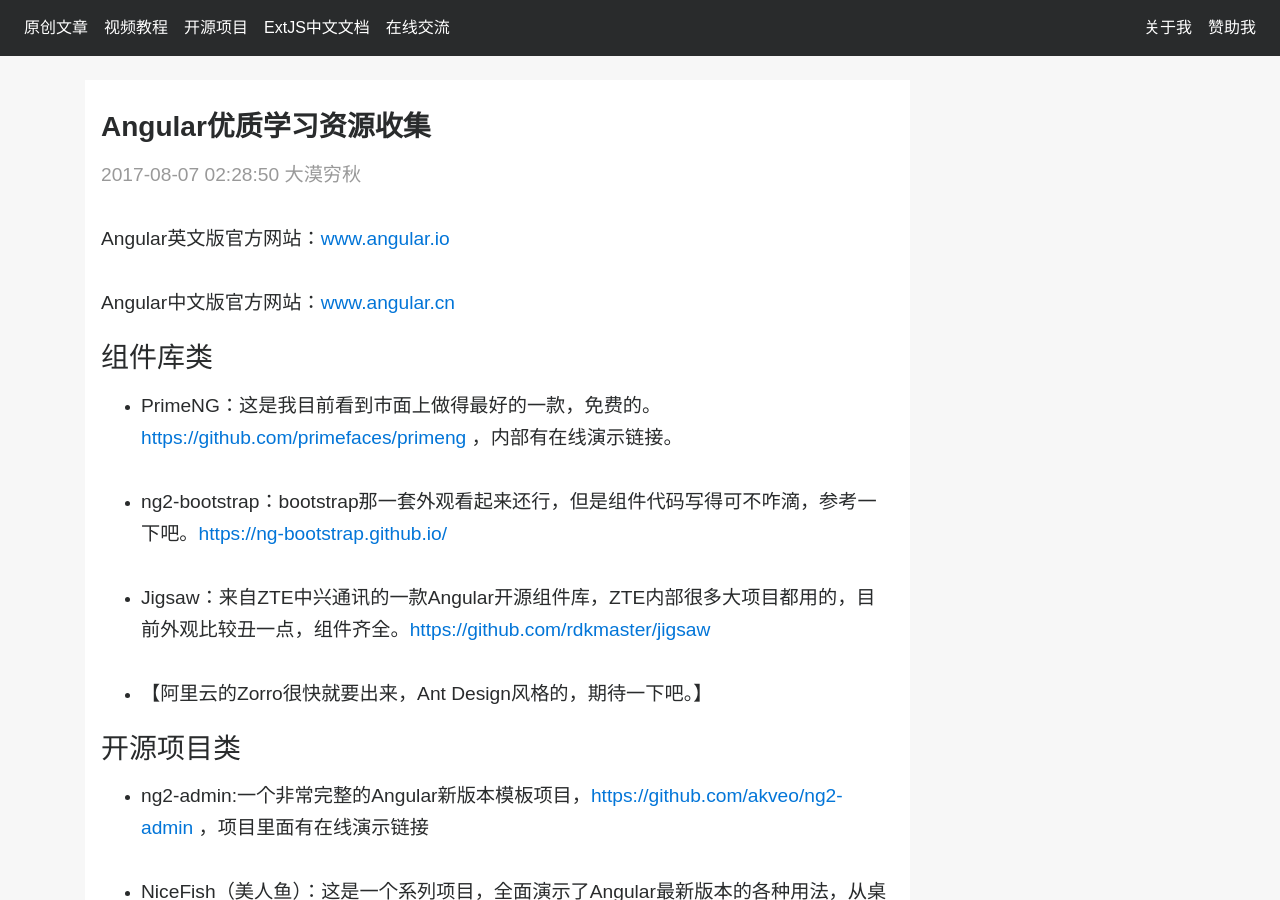
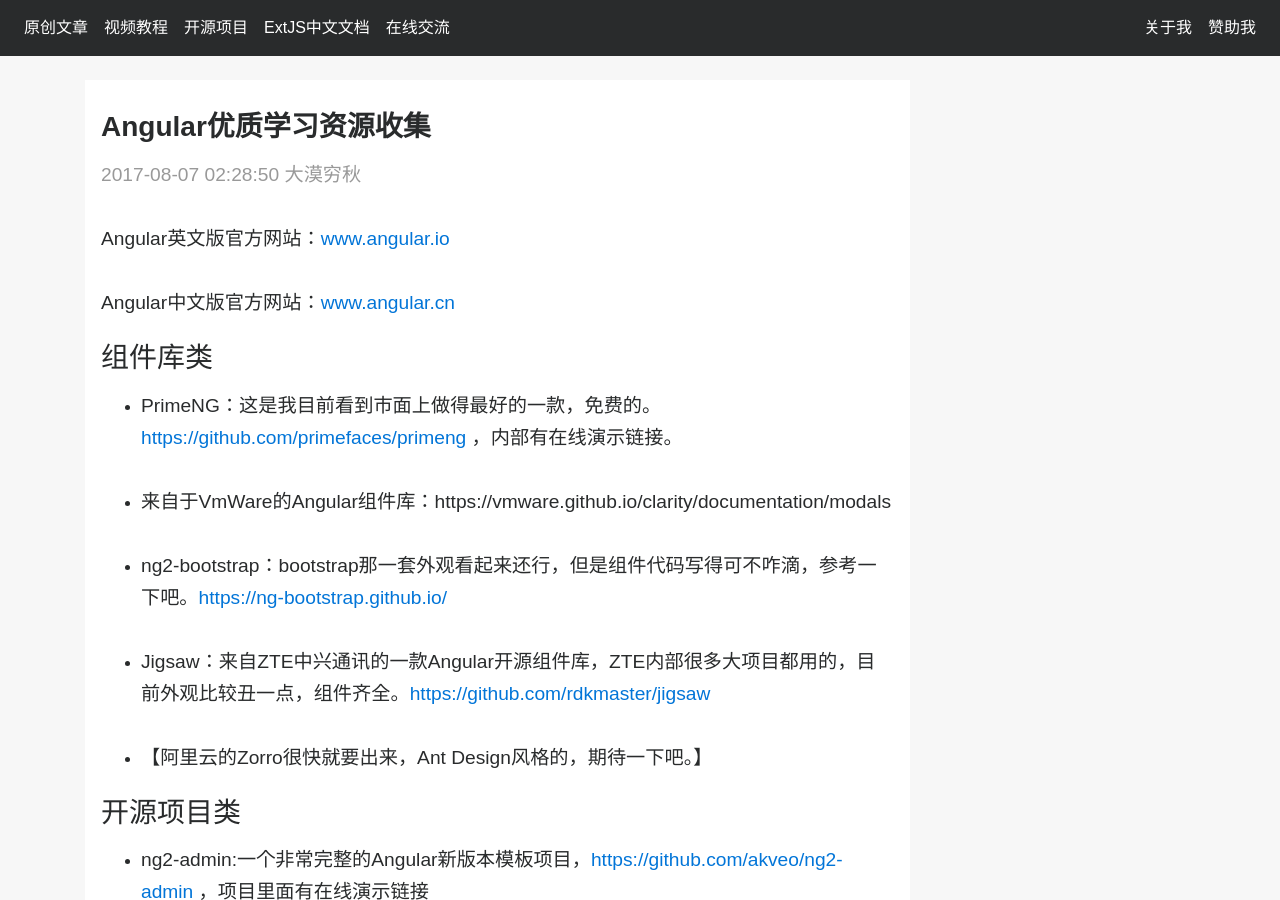
Before and after one commit to dukuiran/damoqiongqiu.github.io, a Jekyll site: the page built from _posts/2017-08-07-angular-learning-materials.markdown, in a window 1280 px wide and 900 px high. Built offline with Jekyll 4.4.1, drawn with Linux system fonts in a browser that asks for light colours; nearby versions of some CDN libraries; comment, search, counter and statistics services are not loaded.

Commit message:
更新内容

```diff
--- a/_posts/2017-08-07-angular-learning-materials.markdown
+++ b/_posts/2017-08-07-angular-learning-materials.markdown
@@ -17,6 +17,8 @@
 ### 组件库类
 
 - PrimeNG：这是我目前看到市面上做得最好的一款，免费的。<a href="https://github.com/primefaces/primeng" target="_blank">https://github.com/primefaces/primeng</a> ，内部有在线演示链接。
+
+- 来自于VmWare的Angular组件库：https://vmware.github.io/clarity/documentation/modals
 
 - ng2-bootstrap：bootstrap那一套外观看起来还行，但是组件代码写得可不咋滴，参考一下吧。<a href="https://ng-bootstrap.github.io/" target="_blank">https://ng-bootstrap.github.io/</a>
 
```
